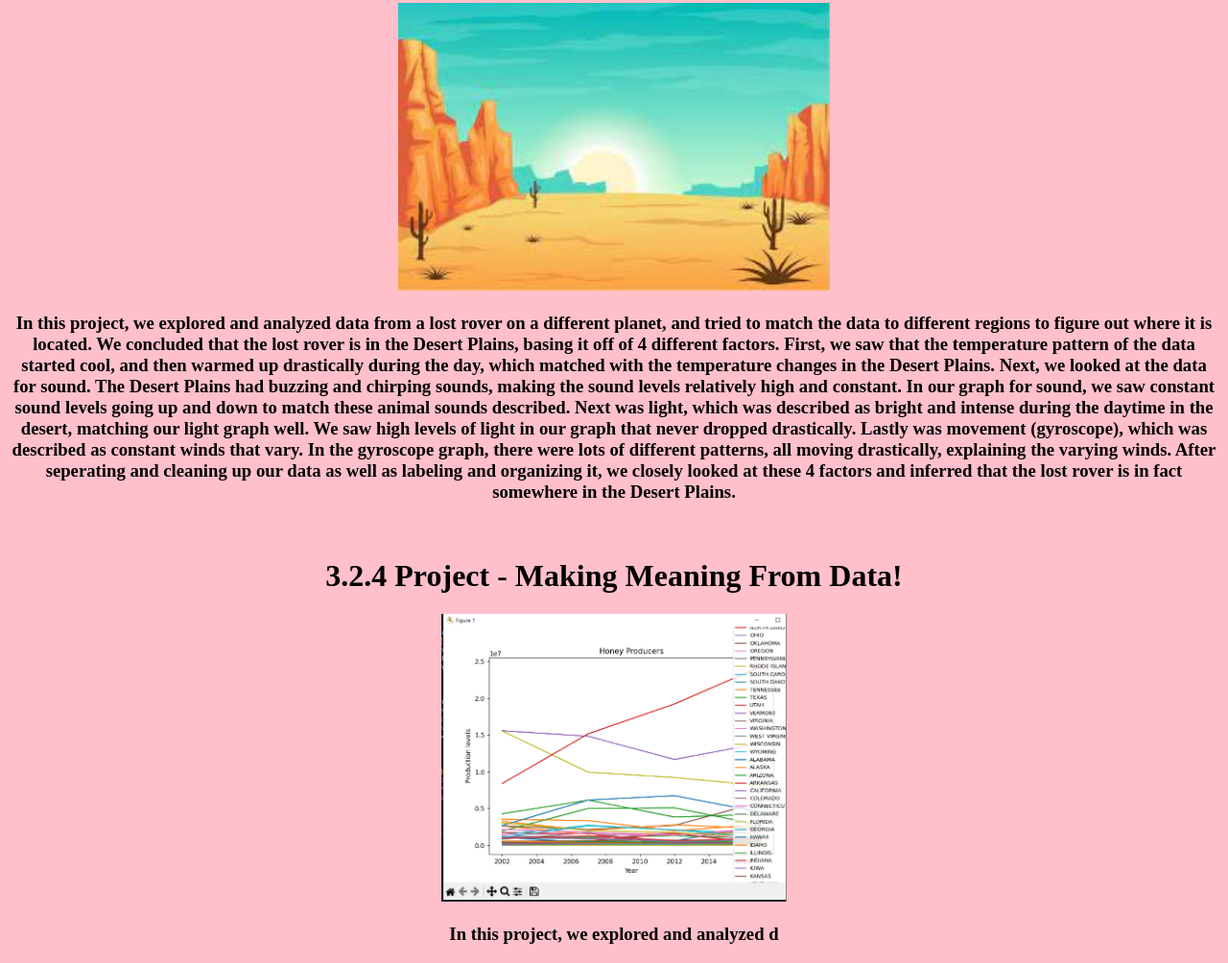
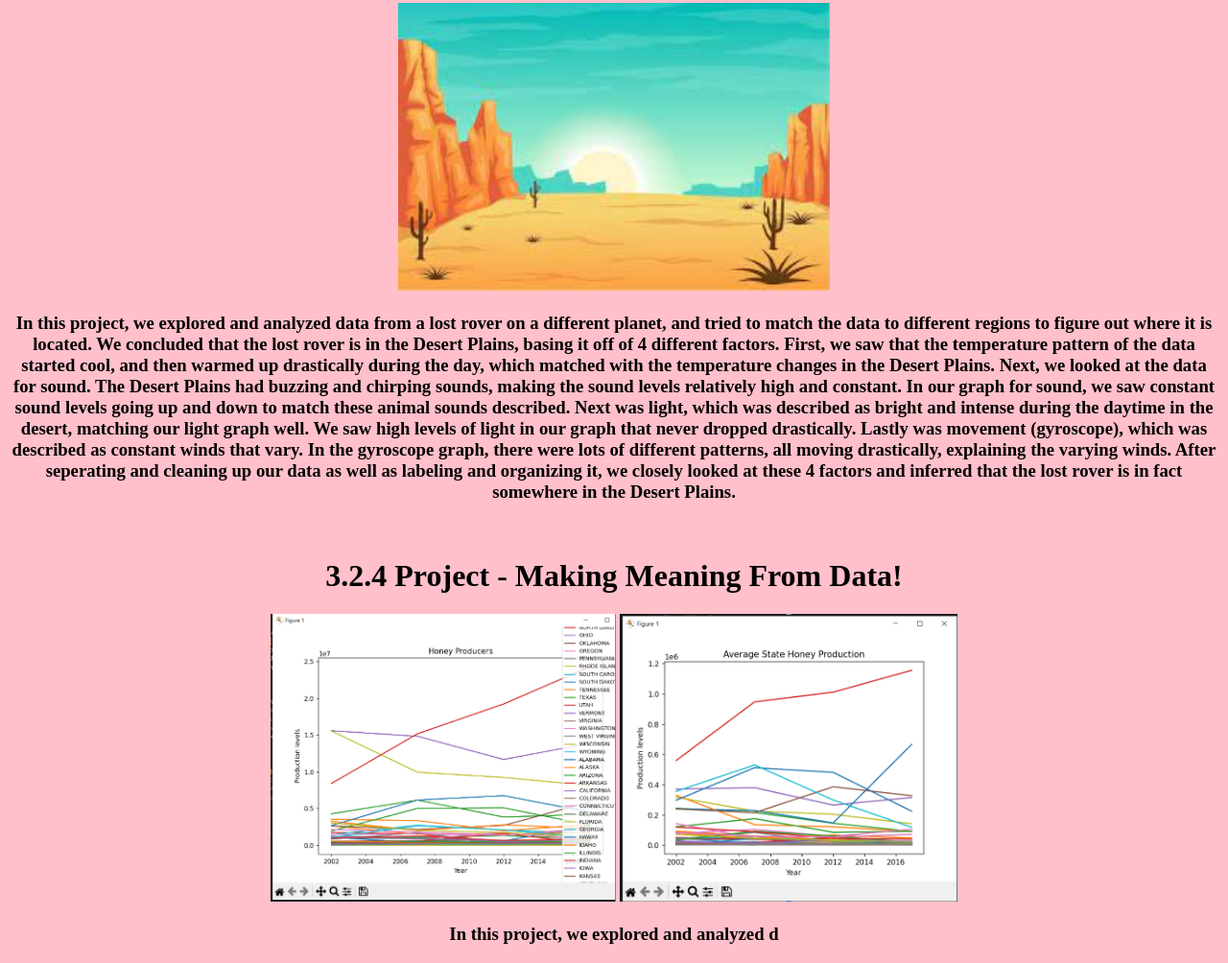
Before and after one commit to avahoehner/cap, a plain HTML site: page portfolio.html in a window 1280 px wide. Shown: the part 3134-4138 px from the top of the page at 96% size. Drawn offline with Linux system fonts and the light colour scheme.

Commit message:
Update portfolio.html

```diff
--- a/portfolio.html
+++ b/portfolio.html
@@ -41,6 +41,7 @@
      <br>
     <h1>   3.2.4 Project - Making Meaning From Data!</h1>
       <img src="images/honey producers.PNG" height="300">
+	<img src="images/avg honey production.PNG" height="300">
 	    <h3>In this project, we explored and analyzed d
     </a>
     </center>
```
